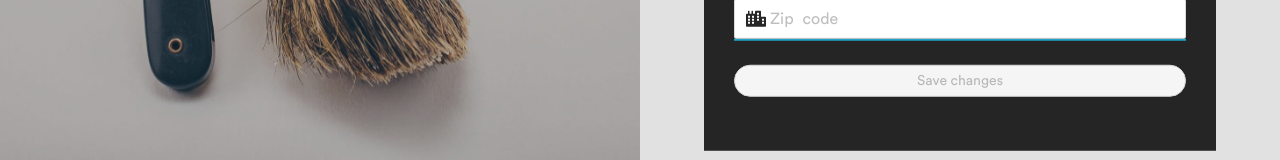
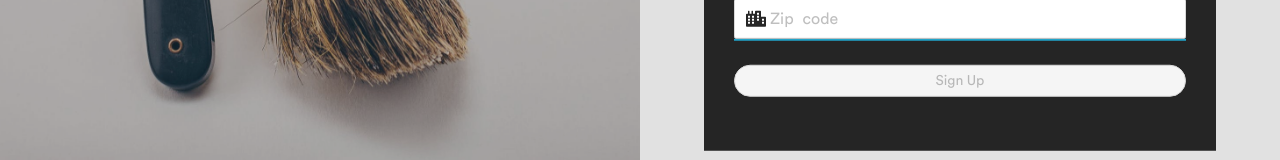
Before and after one commit to ItsMeSafak/barber2u-frontend, a React (Create React App) app: page /customer/signUp in a window 1280 px wide. Shown: the part 553-713 px from the top of the page. Built offline with nearby package versions, Linux system fonts and the light colour scheme.

Commit message:
minor bug fix and import fixes

```diff
--- a/src/component/forms/signup/index.tsx
+++ b/src/component/forms/signup/index.tsx
@@ -219,7 +219,7 @@ const SignupForm: React.FC = () => {
                         disabled={!isEnabled()}
                         onClick={handleSignUp}
                     >
-                        Save changes
+                        Sign Up
                     </Button>
                 </Form.Item>
             </Form>
--- a/src/component/forms/signup/styles.module.scss
+++ b/src/component/forms/signup/styles.module.scss
@@ -6,6 +6,7 @@
     transform: translate(-50%, -50%);
     background-color: #252525;
     padding: 30px;
+    text-align: center;
 
     h2 {
         color: #fff;
```
